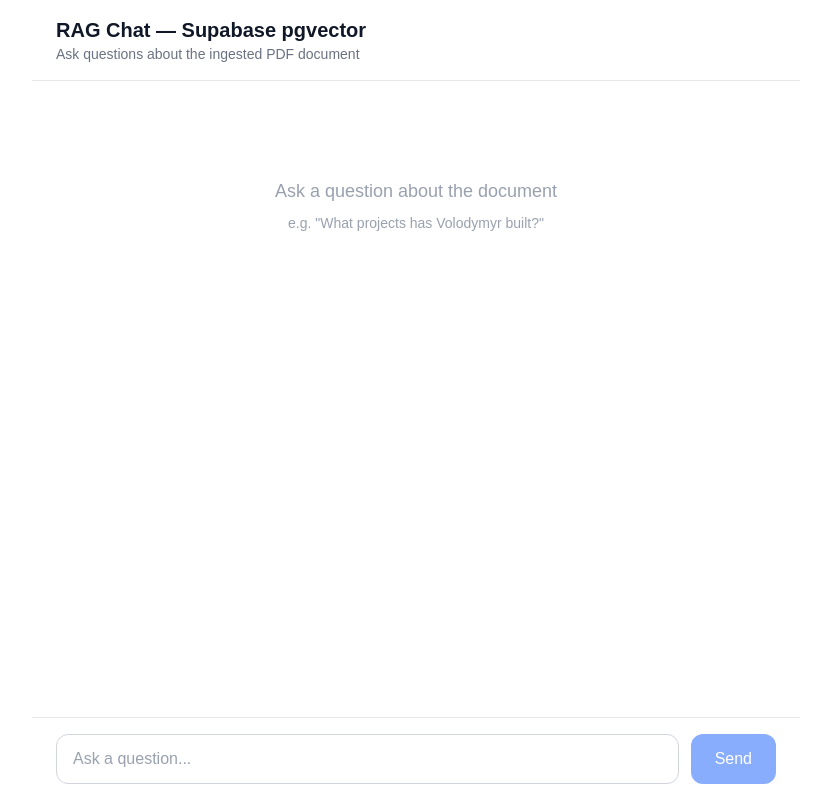
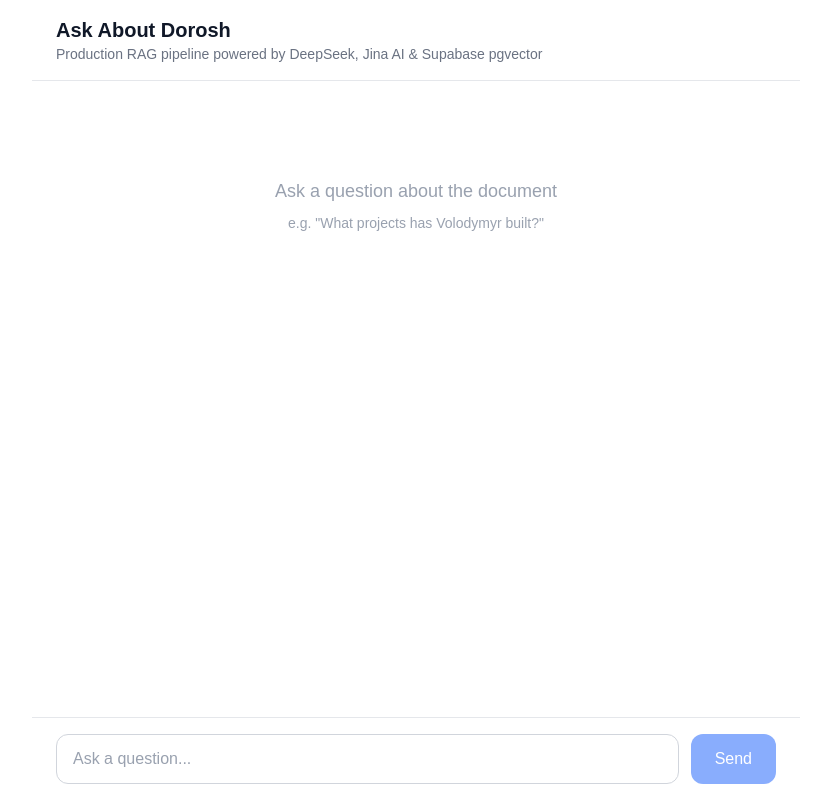
Before and after one commit to volodeveth/supa-rag, a Next.js app: page / in a window 1280 px wide. Shown: the whole page, without its empty margins (224-1055 px from the left). Built offline with nearby package versions, Linux system fonts and the light colour scheme.

Commit message:
fix: update header title and description

```diff
--- a/src/components/Chat.tsx
+++ b/src/components/Chat.tsx
@@ -134,10 +134,10 @@
       {/* Header */}
       <header className="border-b border-gray-200 px-6 py-4">
         <h1 className="text-xl font-semibold text-gray-900">
-          RAG Chat — Supabase pgvector
+          Ask About Dorosh
         </h1>
         <p className="text-sm text-gray-500">
-          Ask questions about the ingested PDF document
+          Production RAG pipeline powered by DeepSeek, Jina AI &amp; Supabase pgvector
         </p>
       </header>
 
```
